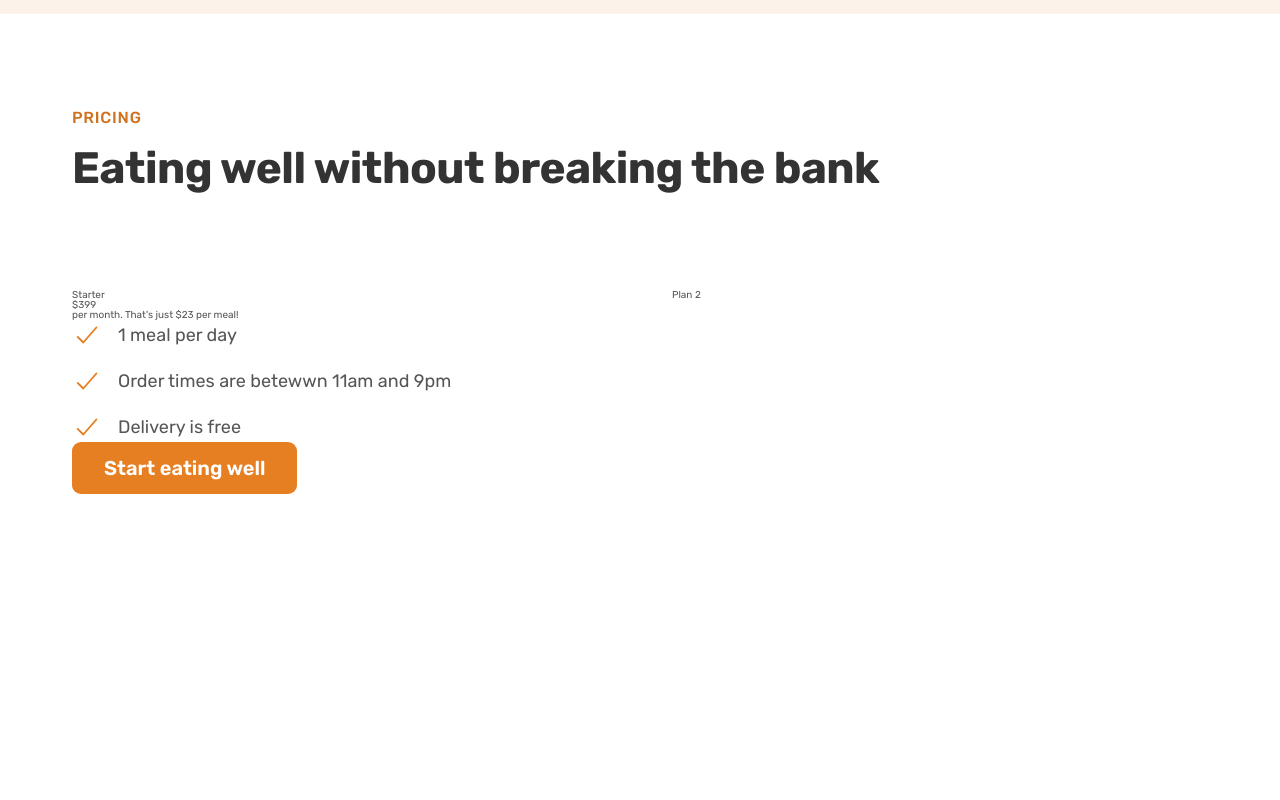
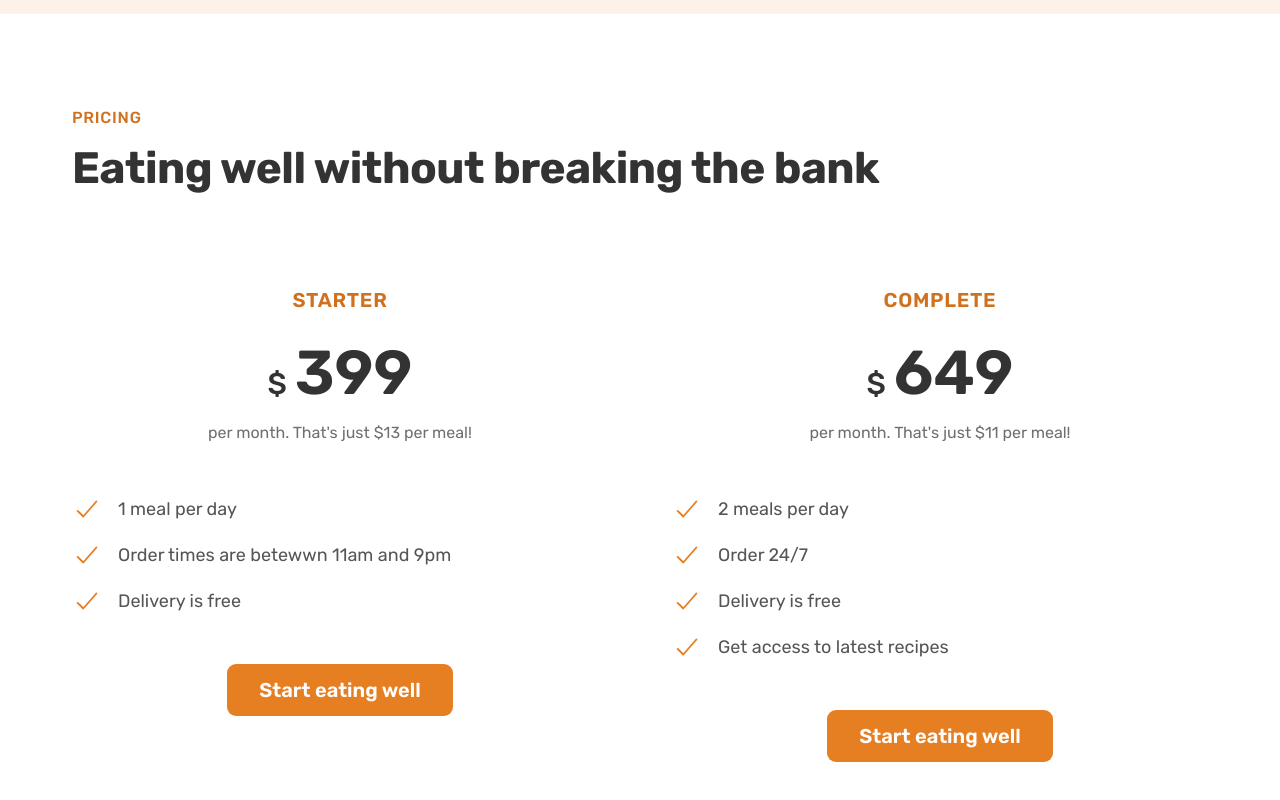
Before and after one commit to VictorHGH/Web_responsive_course, a website built with Vite: page 07-Omnifood-Desktop/index.html in a window 1280 px wide. Shown: the part 4593-5393 px from the top of the page. Before the commit the page ends 5183 px from the top, so only its background shows below. Built offline with nearby package versions, Linux system fonts and the light colour scheme.

Commit message:
[Finished] pricing section part 1

```diff
--- a/07-Omnifood-Desktop/css/style.css
+++ b/07-Omnifood-Desktop/css/style.css
@@ -367,27 +367,6 @@ body {
 	font-size: 1.8rem;
 }
 
-.list {
-	text-decoration: none;
-	list-style: none;
-	display: flex;
-	flex-direction: column;
-	gap: 1.6rem;
-}
-
-.list-icon {
-	width: 3rem;
-	height: 3rem;
-	color: #e67e22;
-}
-
-.list-item {
-	font-size: 1.8rem;
-	display: flex;
-	align-items: center;
-	gap: 1.6rem;
-}
-
 .container {
 	max-width: 120rem;
 	margin: 0 auto;
@@ -461,3 +440,41 @@ body {
 .section-pricing {
 	padding: 9.6rem 0;
 }
+
+.plan-header {
+	text-align: center;
+	margin-bottom: 4.8rem;
+}
+
+.plan-name {
+	color: #cf711f;
+	font-weight: 600;
+	font-size: 2rem;
+	text-transform: uppercase;
+	letter-spacing: 0.75px;
+	margin-bottom: 3.2rem;
+}
+
+.plan-price {
+	font-size: 6.2rem;
+	font-weight: 600;
+	color: #333;
+	margin-bottom: 1.6rem;
+}
+
+.plan-price span {
+	font-size: 3rem;
+	font-weight: 500;
+	margin-right: 0.8rem;
+}
+
+.plan-text {
+	font-size: 1.6rem;
+	line-height: 1.6;
+	color: #6f6f6f;
+}
+
+.plan-sing-up {
+	text-align: center;
+	margin-top: 4.8rem;
+}
--- a/07-Omnifood-Desktop/index.html
+++ b/07-Omnifood-Desktop/index.html
@@ -362,10 +362,11 @@
 
 			<div class="container grid grid--2-cols">
 				<div class="pricing-plan">
-					<p class="plan-name">Starter</p>
-					<p class="plan-price"><span>$</span>399</p>
-					<p class="plan-text">per month. That's just $23 per meal!</p>
-
+					<header class="plan-header">
+						<p class="plan-name">Starter</p>
+						<p class="plan-price"><span>$</span>399</p>
+						<p class="plan-text">per month. That's just $13 per meal!</p>
+					</header>
 					<ul class="list">
 						<li class="list-item">
 							<ion-icon class="list-icon" name="checkmark-outline"></ion-icon>
@@ -380,9 +381,40 @@
 							<span>Delivery is free</span>
 						</li>
 					</ul>
-					<a href="#" class="btn btn--full margin-riht-sm">Start eating well</a>
+					<div class="plan-sing-up">
+						<a href="#" class="btn btn--full margin-riht-sm">Start eating well</a>
+					</div>
 				</div>
-				<div class="pricing-plan">Plan 2</div>
+
+				<div class="pricing-plan">
+					<header class="plan-header">
+						<p class="plan-name">Complete</p>
+						<p class="plan-price"><span>$</span>649</p>
+						<p class="plan-text">per month. That's just $11 per meal!</p>
+					</header>
+
+					<ul class="list">
+						<li class="list-item">
+							<ion-icon class="list-icon" name="checkmark-outline"></ion-icon>
+							<span>2 meals per day</span>
+						</li>
+						<li class="list-item">
+							<ion-icon class="list-icon" name="checkmark-outline"></ion-icon>
+							<span>Order 24/7</span>
+						</li>
+						<li class="list-item">
+							<ion-icon class="list-icon" name="checkmark-outline"></ion-icon>
+							<span>Delivery is free</span>
+						</li>
+						<li class="list-item">
+							<ion-icon class="list-icon" name="checkmark-outline"></ion-icon>
+							<span>Get access to latest recipes</span>
+						</li>
+					</ul>
+					<div class="plan-sing-up">
+						<a href="#" class="btn btn--full margin-riht-sm">Start eating well</a>
+					</div>
+				</div>
 			</div>
 		</section>
 
```
